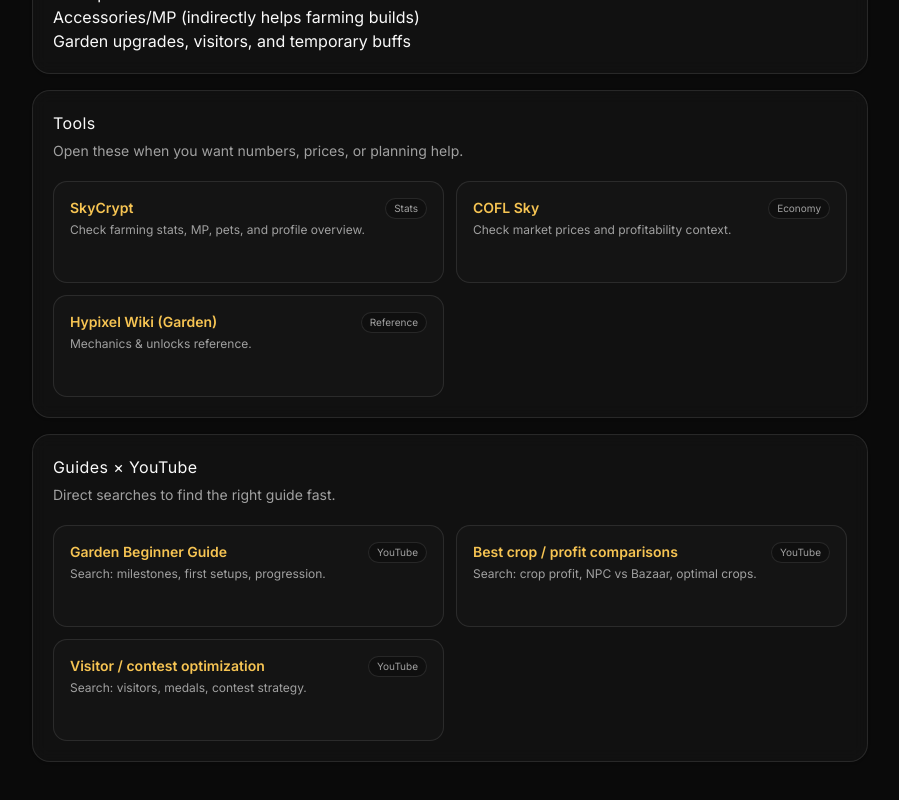
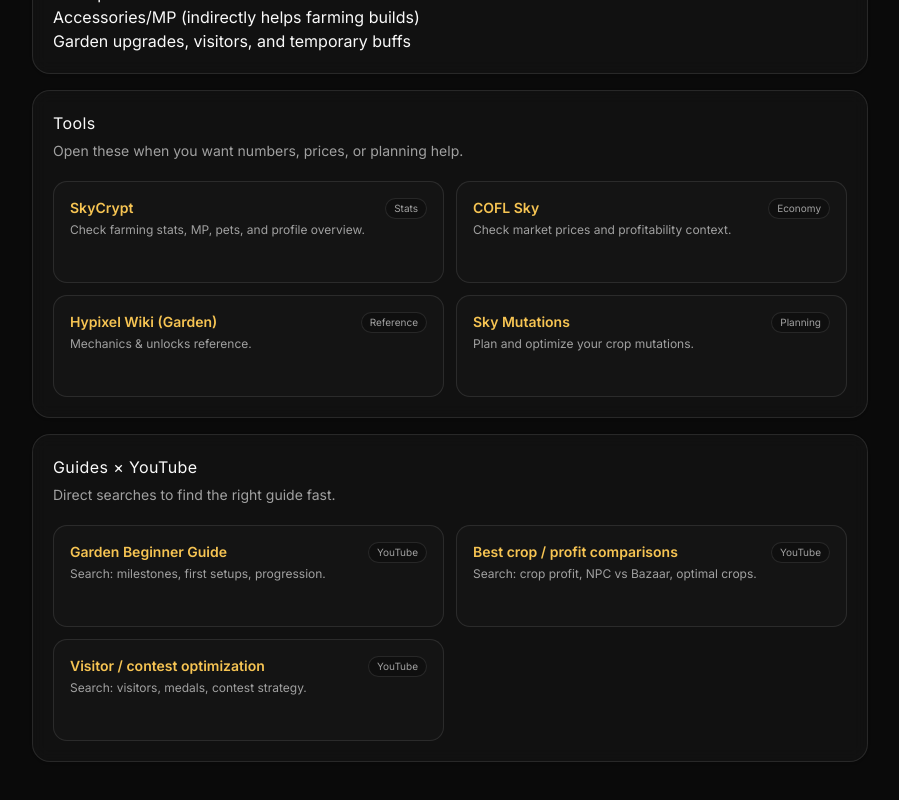
Before and after one commit to Kiritosky/skyresources, a Next.js app: page /garden in a window 1280 px wide. Shown: the part 767-1567 px from the top of the page, without its empty margins (332-1231 px from the left). Built offline with nearby package versions, Linux system fonts and the light colour scheme.

Commit message:
Add Sky Mutations planning resource to page

```diff
--- a/app/garden/page.tsx
+++ b/app/garden/page.tsx
@@ -63,6 +63,12 @@
             href: "https://wiki.hypixel.net/Garden",
             tag: "Reference",
           },
+            {
+                title: "Sky Mutations",
+                description: "Plan and optimize your crop mutations.",
+                href: "https://skymutations.eu/",
+                tag: "Planning",
+            },
         ]}
       />
 
```
